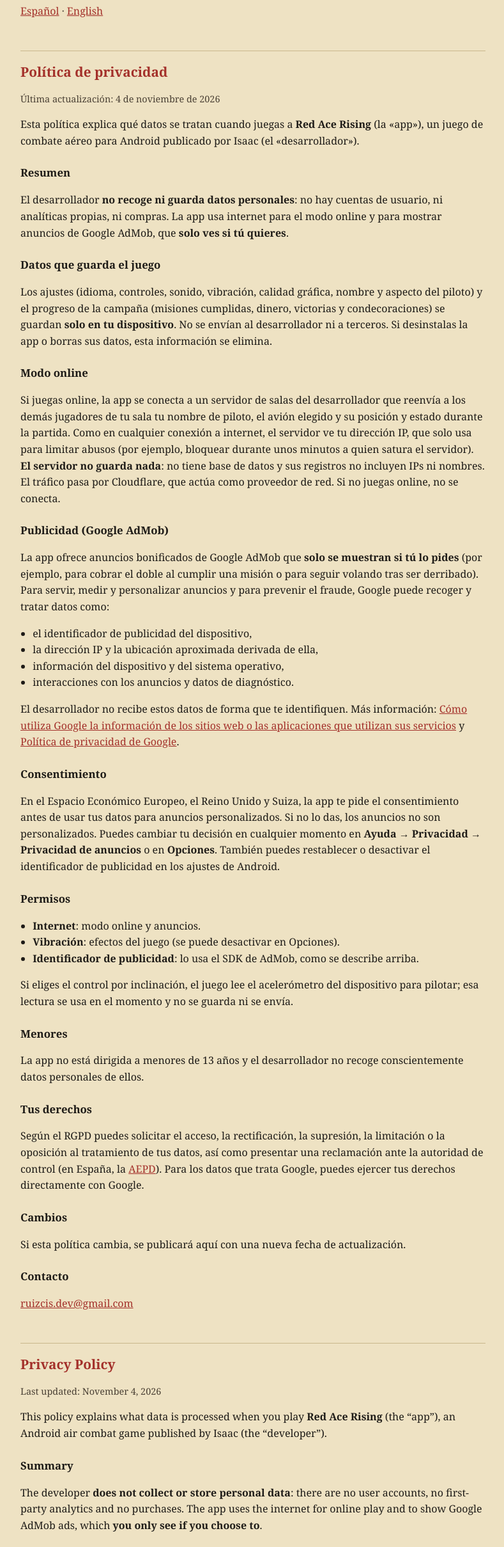
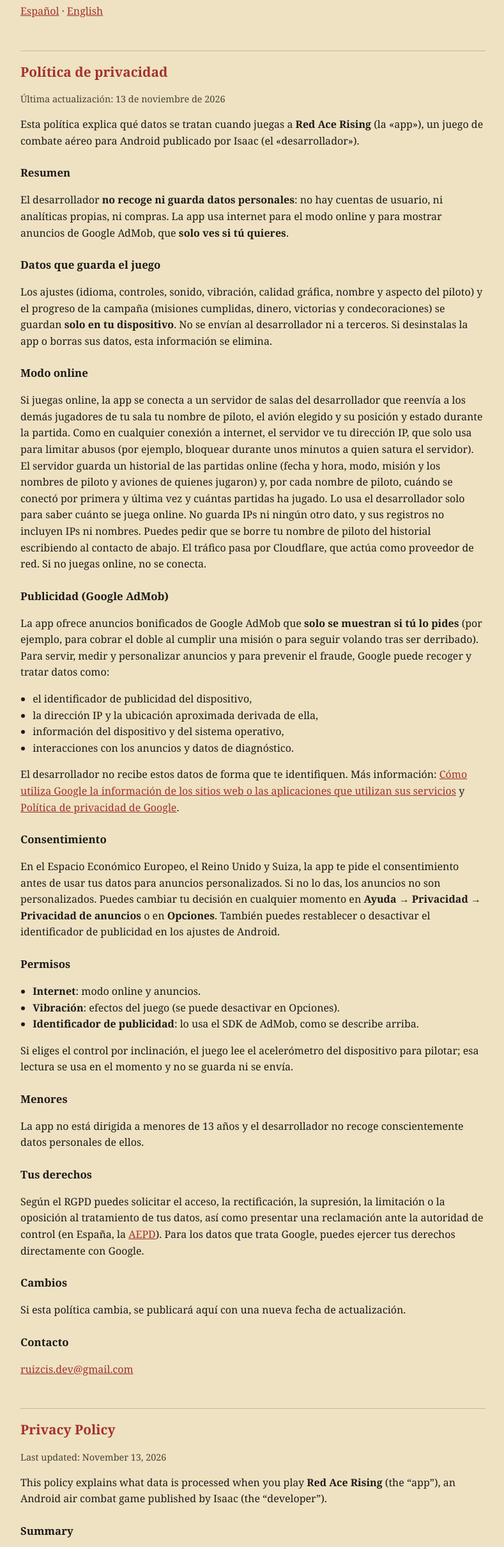
Before and after one commit to isaacdeveloper/isaacdeveloper.github.io, a plain HTML site: page red-ace-rising/privacy.html in a window 1280 px wide. Shown: the part 99-2517 px from the top of the page at 64% size, without its empty margins (244-1033 px from the left). Drawn offline with Linux system fonts and the light colour scheme.

Commit message:
Red Ace Rising privacy policy: online match history

```diff
--- a/red-ace-rising/privacy.html
+++ b/red-ace-rising/privacy.html
@@ -31,7 +31,7 @@
 
   <section id="es" lang="es">
     <h2>Política de privacidad</h2>
-    <p class="date">Última actualización: 4 de noviembre de 2026</p>
+    <p class="date">Última actualización: 13 de noviembre de 2026</p>
     <p>Esta política explica qué datos se tratan cuando juegas a <strong>Red Ace Rising</strong> (la «app»), un juego de combate aéreo para Android publicado por Isaac (el «desarrollador»).</p>
 
     <h3>Resumen</h3>
@@ -41,7 +41,7 @@
     <p>Los ajustes (idioma, controles, sonido, vibración, calidad gráfica, nombre y aspecto del piloto) y el progreso de la campaña (misiones cumplidas, dinero, victorias y condecoraciones) se guardan <strong>solo en tu dispositivo</strong>. No se envían al desarrollador ni a terceros. Si desinstalas la app o borras sus datos, esta información se elimina.</p>
 
     <h3>Modo online</h3>
-    <p>Si juegas online, la app se conecta a un servidor de salas del desarrollador que reenvía a los demás jugadores de tu sala tu nombre de piloto, el avión elegido y su posición y estado durante la partida. Como en cualquier conexión a internet, el servidor ve tu dirección IP, que solo usa para limitar abusos (por ejemplo, bloquear durante unos minutos a quien satura el servidor). <strong>El servidor no guarda nada</strong>: no tiene base de datos y sus registros no incluyen IPs ni nombres. El tráfico pasa por Cloudflare, que actúa como proveedor de red. Si no juegas online, no se conecta.</p>
+    <p>Si juegas online, la app se conecta a un servidor de salas del desarrollador que reenvía a los demás jugadores de tu sala tu nombre de piloto, el avión elegido y su posición y estado durante la partida. Como en cualquier conexión a internet, el servidor ve tu dirección IP, que solo usa para limitar abusos (por ejemplo, bloquear durante unos minutos a quien satura el servidor). El servidor guarda un historial de las partidas online (fecha y hora, modo, misión y los nombres de piloto y aviones de quienes jugaron) y, por cada nombre de piloto, cuándo se conectó por primera y última vez y cuántas partidas ha jugado. Lo usa el desarrollador solo para saber cuánto se juega online. No guarda IPs ni ningún otro dato, y sus registros no incluyen IPs ni nombres. Puedes pedir que se borre tu nombre de piloto del historial escribiendo al contacto de abajo. El tráfico pasa por Cloudflare, que actúa como proveedor de red. Si no juegas online, no se conecta.</p>
 
     <h3>Publicidad (Google AdMob)</h3>
     <p>La app ofrece anuncios bonificados de Google AdMob que <strong>solo se muestran si tú lo pides</strong> (por ejemplo, para cobrar el doble al cumplir una misión o para seguir volando tras ser derribado). Para servir, medir y personalizar anuncios y para prevenir el fraude, Google puede recoger y tratar datos como:</p>
@@ -79,7 +79,7 @@
 
   <section id="en" lang="en">
     <h2>Privacy Policy</h2>
-    <p class="date">Last updated: November 4, 2026</p>
+    <p class="date">Last updated: November 13, 2026</p>
     <p>This policy explains what data is processed when you play <strong>Red Ace Rising</strong> (the “app”), an Android air combat game published by Isaac (the “developer”).</p>
 
     <h3>Summary</h3>
@@ -89,7 +89,7 @@
     <p>Your settings (language, controls, sound, vibration, graphics quality, pilot name and look) and campaign progress (completed missions, money, victories and decorations) are stored <strong>only on your device</strong>. They are not sent to the developer or to third parties. Uninstalling the app or clearing its data deletes this information.</p>
 
     <h3>Online play</h3>
-    <p>If you play online, the app connects to the developer’s room server, which relays your pilot name, chosen aircraft and its position and state during the match to the other players in your room. As with any internet connection, the server sees your IP address, which it only uses to limit abuse (for example, blocking for a few minutes anyone who floods the server). <strong>The server stores nothing</strong>: it has no database and its logs contain no IP addresses or names. Traffic goes through Cloudflare, acting as network provider. If you don’t play online, no connection is made.</p>
+    <p>If you play online, the app connects to the developer’s room server, which relays your pilot name, chosen aircraft and its position and state during the match to the other players in your room. As with any internet connection, the server sees your IP address, which it only uses to limit abuse (for example, blocking for a few minutes anyone who floods the server). The server keeps a history of online matches (date and time, mode, mission, and the pilot names and aircraft of those who played) and, for each pilot name, when it first and last connected and how many matches it has played. The developer uses it only to see how much the game is played online. It stores no IP addresses or any other data, and its logs contain no IP addresses or names. You can ask for your pilot name to be removed from the history by writing to the contact below. Traffic goes through Cloudflare, acting as network provider. If you don’t play online, no connection is made.</p>
 
     <h3>Advertising (Google AdMob)</h3>
     <p>The app offers Google AdMob rewarded ads that <strong>are only shown when you ask for them</strong> (for example, to double your pay after a mission or to keep flying after being shot down). To serve, measure and personalise ads and to prevent fraud, Google may collect and process data such as:</p>
```
